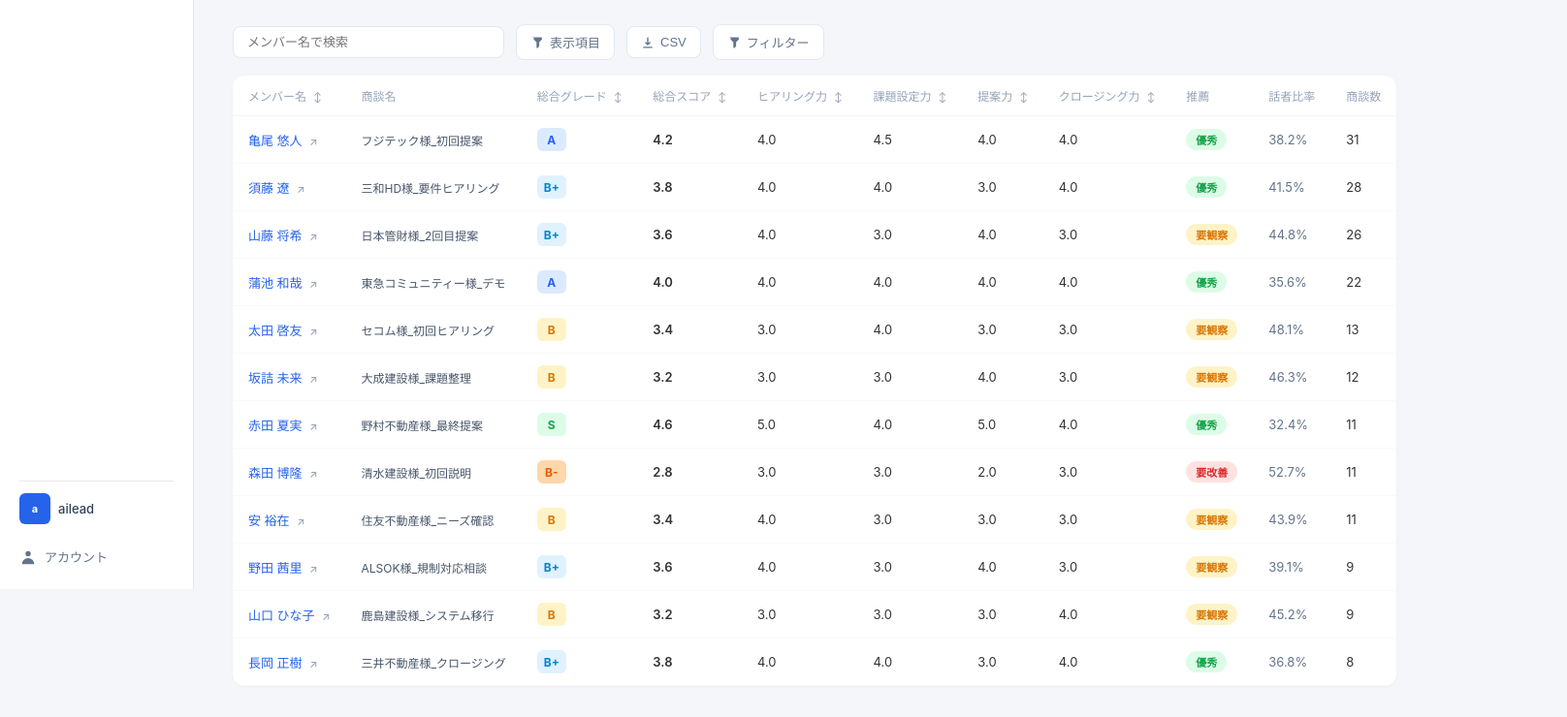
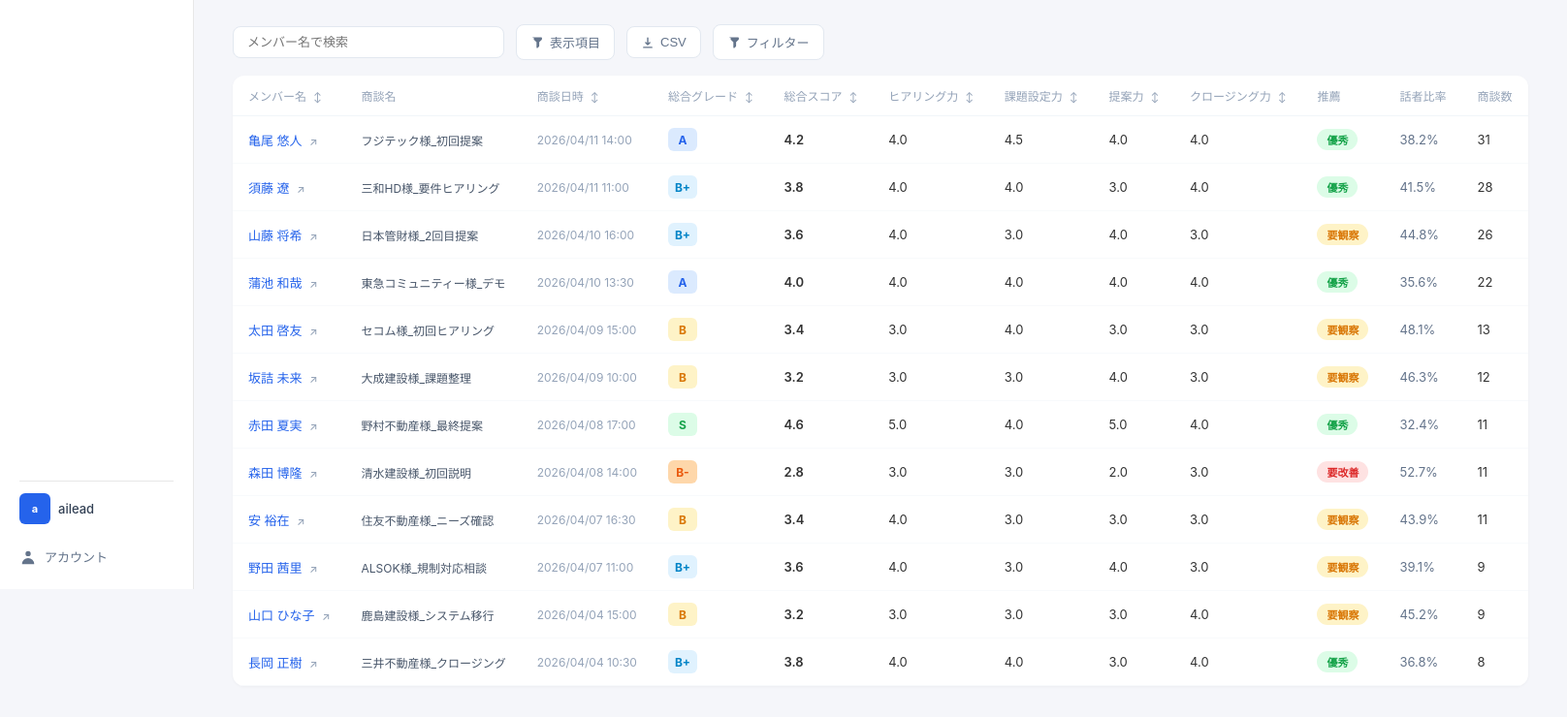
Before and after one commit to daichisuzuki-dev/ailead-sales-dashboard, a plain HTML site: page index.html in a window 1280 px wide. Shown: the part 192-932 px from the top of the page at 97% size, 1616 px wide, since content can reach past the window. Drawn offline with nearby package versions, Linux system fonts and the light colour scheme.

Commit message:
Add deal date column

```diff
--- a/index.html
+++ b/index.html
@@ -78,6 +78,7 @@
   .score { font-weight: 600; }
   .ratio { color: #64748b; }
   .deal-name { color: #475569; font-size: 12px; }
+  .deal-date { color: #94a3b8; font-size: 12px; }
 
   /* ===== Detail Panel ===== */
   .overlay { display: none; position: fixed; top: 0; left: 0; width: 100%; height: 100%; background: rgba(0,0,0,0.3); z-index: 100; }
@@ -219,6 +220,7 @@
         <tr>
           <th>メンバー名 <span class="sort-icon">↕</span></th>
           <th>商談名</th>
+          <th>商談日時 <span class="sort-icon">↕</span></th>
           <th>総合グレード <span class="sort-icon">↕</span></th>
           <th>総合スコア <span class="sort-icon">↕</span></th>
           <th>ヒアリング力 <span class="sort-icon">↕</span></th>
@@ -234,6 +236,7 @@
         <tr>
           <td class="member-name"><a onclick="openDetail('kameo')">亀尾 悠人</a> <span class="link-icon">↗</span></td>
           <td class="deal-name">フジテック様_初回提案</td>
+          <td class="deal-date">2026/04/11 14:00</td>
           <td><span class="grade grade-a">A</span></td>
           <td class="score">4.2</td>
           <td>4.0</td>
@@ -247,6 +250,7 @@
         <tr>
           <td class="member-name"><a onclick="openDetail('sudo')">須藤 遼</a> <span class="link-icon">↗</span></td>
           <td class="deal-name">三和HD様_要件ヒアリング</td>
+          <td class="deal-date">2026/04/11 11:00</td>
           <td><span class="grade grade-b-plus">B+</span></td>
           <td class="score">3.8</td>
           <td>4.0</td>
@@ -260,6 +264,7 @@
         <tr>
           <td class="member-name"><a onclick="openDetail('santo')">山藤 将希</a> <span class="link-icon">↗</span></td>
           <td class="deal-name">日本管財様_2回目提案</td>
+          <td class="deal-date">2026/04/10 16:00</td>
           <td><span class="grade grade-b-plus">B+</span></td>
           <td class="score">3.6</td>
           <td>4.0</td>
@@ -273,6 +278,7 @@
         <tr>
           <td class="member-name"><a onclick="openDetail('kamachi')">蒲池 和哉</a> <span class="link-icon">↗</span></td>
           <td class="deal-name">東急コミュニティー様_デモ</td>
+          <td class="deal-date">2026/04/10 13:30</td>
           <td><span class="grade grade-a">A</span></td>
           <td class="score">4.0</td>
           <td>4.0</td>
@@ -286,6 +292,7 @@
         <tr>
           <td class="member-name"><a onclick="openDetail('ota')">太田 啓友</a> <span class="link-icon">↗</span></td>
           <td class="deal-name">セコム様_初回ヒアリング</td>
+          <td class="deal-date">2026/04/09 15:00</td>
           <td><span class="grade grade-b">B</span></td>
           <td class="score">3.4</td>
           <td>3.0</td>
@@ -299,6 +306,7 @@
         <tr>
           <td class="member-name"><a onclick="openDetail('sakazume')">坂詰 未来</a> <span class="link-icon">↗</span></td>
           <td class="deal-name">大成建設様_課題整理</td>
+          <td class="deal-date">2026/04/09 10:00</td>
           <td><span class="grade grade-b">B</span></td>
           <td class="score">3.2</td>
           <td>3.0</td>
@@ -312,6 +320,7 @@
         <tr>
           <td class="member-name"><a onclick="openDetail('akada')">赤田 夏実</a> <span class="link-icon">↗</span></td>
           <td class="deal-name">野村不動産様_最終提案</td>
+          <td class="deal-date">2026/04/08 17:00</td>
           <td><span class="grade grade-s">S</span></td>
           <td class="score">4.6</td>
           <td>5.0</td>
@@ -325,6 +334,7 @@
         <tr>
           <td class="member-name"><a onclick="openDetail('morita')">森田 博隆</a> <span class="link-icon">↗</span></td>
           <td class="deal-name">清水建設様_初回説明</td>
+          <td class="deal-date">2026/04/08 14:00</td>
           <td><span class="grade grade-b-minus">B-</span></td>
           <td class="score">2.8</td>
           <td>3.0</td>
@@ -338,6 +348,7 @@
         <tr>
           <td class="member-name"><a onclick="openDetail('an')">安 裕在</a> <span class="link-icon">↗</span></td>
           <td class="deal-name">住友不動産様_ニーズ確認</td>
+          <td class="deal-date">2026/04/07 16:30</td>
           <td><span class="grade grade-b">B</span></td>
           <td class="score">3.4</td>
           <td>4.0</td>
@@ -351,6 +362,7 @@
         <tr>
           <td class="member-name"><a onclick="openDetail('noda')">野田 茜里</a> <span class="link-icon">↗</span></td>
           <td class="deal-name">ALSOK様_規制対応相談</td>
+          <td class="deal-date">2026/04/07 11:00</td>
           <td><span class="grade grade-b-plus">B+</span></td>
           <td class="score">3.6</td>
           <td>4.0</td>
@@ -364,6 +376,7 @@
         <tr>
           <td class="member-name"><a onclick="openDetail('yamaguchi')">山口 ひな子</a> <span class="link-icon">↗</span></td>
           <td class="deal-name">鹿島建設様_システム移行</td>
+          <td class="deal-date">2026/04/04 15:00</td>
           <td><span class="grade grade-b">B</span></td>
           <td class="score">3.2</td>
           <td>3.0</td>
@@ -377,6 +390,7 @@
         <tr>
           <td class="member-name"><a onclick="openDetail('nagaoka')">長岡 正樹</a> <span class="link-icon">↗</span></td>
           <td class="deal-name">三井不動産様_クロージング</td>
+          <td class="deal-date">2026/04/04 10:30</td>
           <td><span class="grade grade-b-plus">B+</span></td>
           <td class="score">3.8</td>
           <td>4.0</td>
```
